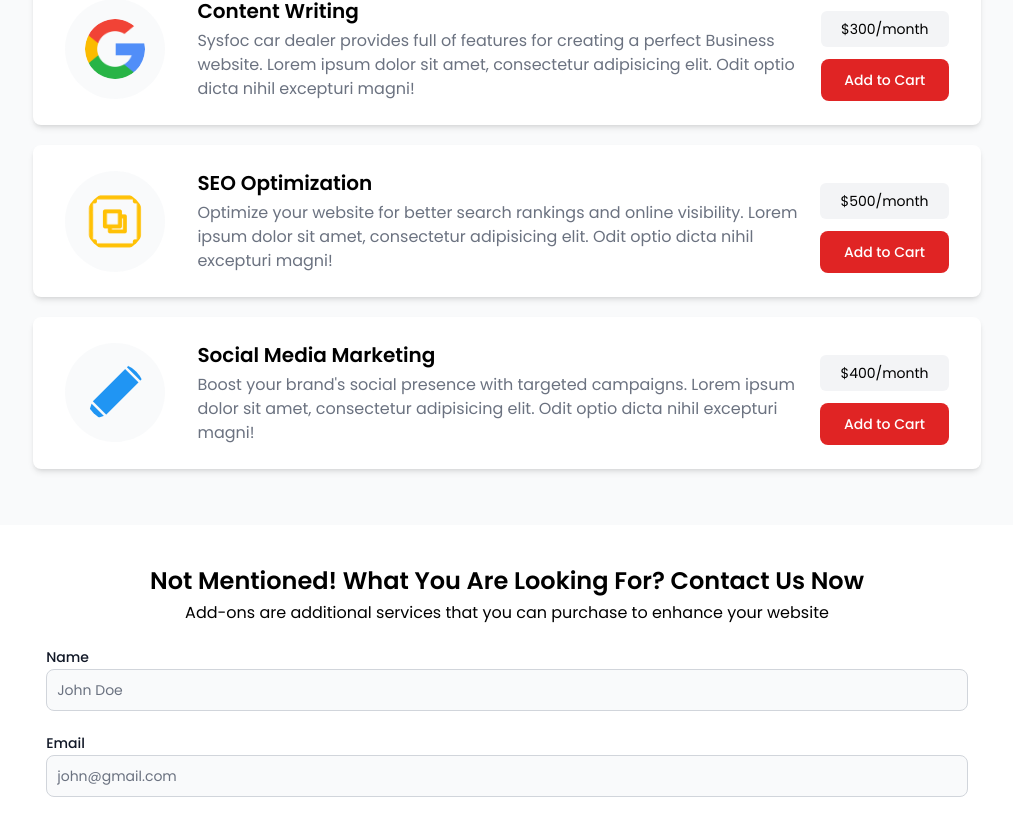
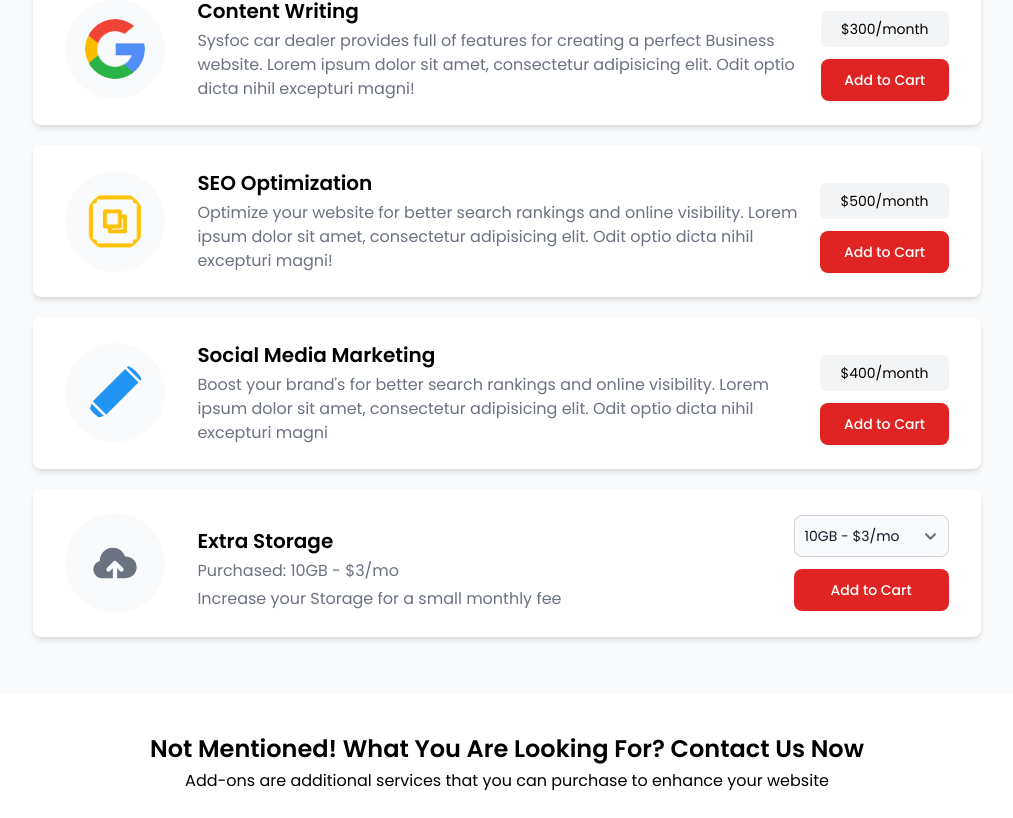
Before and after one commit to sysfoc/car-dealer-demo, a Next.js app: page /add-ons in a window 1280 px wide. Shown: the part 459-1277 px from the top of the page, without its empty margins (133-1146 px from the left). Built offline with nearby package versions, Linux system fonts and the light colour scheme.

Commit message:
Storage Addon Included

```diff
--- a/app/components/add-ons/AddOns.jsx
+++ b/app/components/add-ons/AddOns.jsx
@@ -1,6 +1,7 @@
-import { Button } from "flowbite-react";
+import { Button, Select } from "flowbite-react";
 import Image from "next/image";
 import React from "react";
+import { TiCloudStorage } from "react-icons/ti";
 
 const AddOns = () => {
   const services = [
@@ -28,7 +29,7 @@ const AddOns = () => {
       alt: "Feature 9 - Social Media Marketing",
       title: "Social Media Marketing",
       description:
-        "Boost your brand's social presence with targeted campaigns. Lorem ipsum dolor sit amet, consectetur adipisicing elit. Odit optio dicta nihil excepturi magni!",
+        "Boost your brand's for better search rankings and online visibility. Lorem ipsum dolor sit amet, consectetur adipisicing elit. Odit optio dicta nihil excepturi magni",
       price: "$400/month",
     },
   ];
@@ -53,7 +54,7 @@ const AddOns = () => {
                       className="rounded-full p-5 bg-gray-50/95"
                     />
                   </div>
-                  <div className="flex items-end justify-between flex-wrap md:flex-nowrap gap-5">
+                  <div className="w-full flex items-end justify-between flex-wrap md:flex-nowrap gap-5">
                     <div className="flex flex-col gap-1">
                       <h3 className="text-xl font-semibold">{service.title}</h3>
                       <p className="text-gray-500">{service.description}</p>
@@ -70,6 +71,34 @@ const AddOns = () => {
                 </div>
               </div>
             ))}
+            <div className="w-full shadow-md px-8 py-6 rounded-lg bg-white">
+              <div className="flex items-center gap-8 flex-wrap md:flex-nowrap">
+                <div className="w-[100px] h-[100px] flex-shrink-0">
+                  <div className="flex items-center justify-center p-6 w-full h-full rounded-full bg-gray-50/95">
+                    <TiCloudStorage className="text-6xl text-gray-500" />
+                  </div>
+                </div>
+                <div className="w-full flex items-end justify-between flex-wrap md:flex-nowrap gap-5">
+                  <div className="flex flex-col gap-1">
+                    <h3 className="text-xl font-semibold">Extra Storage</h3>
+                    <p className="text-gray-500">Purchased: 10GB - $3/mo</p>
+                    <p className="text-gray-500">
+                      Increase your Storage for a small monthly fee
+                    </p>
+                  </div>
+                  <div className="flex flex-col gap-3">
+                    <Select>
+                      <option value="10GB - $3/mo">10GB - $3/mo</option>
+                      <option value="20GB - $7/mo">20GB - $7/mo</option>
+                      <option value="30GB - $12/mo">30GB - $12/mo</option>
+                    </Select>
+                    <Button className="w-full bg-red-600 hover:!bg-red-700 text-white">
+                      Add to Cart
+                    </Button>
+                  </div>
+                </div>
+              </div>
+            </div>
           </div>
         </div>
       </div>
--- a/app/components/home/HeroBanner.jsx
+++ b/app/components/home/HeroBanner.jsx
@@ -16,10 +16,12 @@ const HeroBanner = () => {
       </div>
       <div className="w-[95%] md:w-[75%] text-center">
         <h1 className="text-white text-4xl sm:text-5xl font-bold leading-10 md:!leading-[3.5rem]">
-        A "hassle-free" SaaS platform That Puts Your Dealership in the Fast Lane
+          A "hassle-free" SaaS platform That Puts Your Dealership in the Fast
+          Lane
         </h1>
         <p className="py-4 text-white">
-        We help bring potential customers to your door-step. Start your journey to higher profits today! Let&apos;s Get Started!
+          We help bring potential customers to your door-step. Start your
+          journey to higher profits today! Let&apos;s Get Started!
         </p>
         <div className="flex items-center justify-center">
           <Link
--- a/app/layout.tsx
+++ b/app/layout.tsx
@@ -22,7 +22,7 @@ export default function RootLayout({
 }>) {
   return (
     <html lang="en">
-      <body className={`${poppins.className} antialiased bg-gray-50/95`}>
+      <body className={`${poppins.className} antialiased bg-gray-50/95 max-w-7xl mx-auto`}>
         <Header />
         {children}
         <Footerr/>
```
